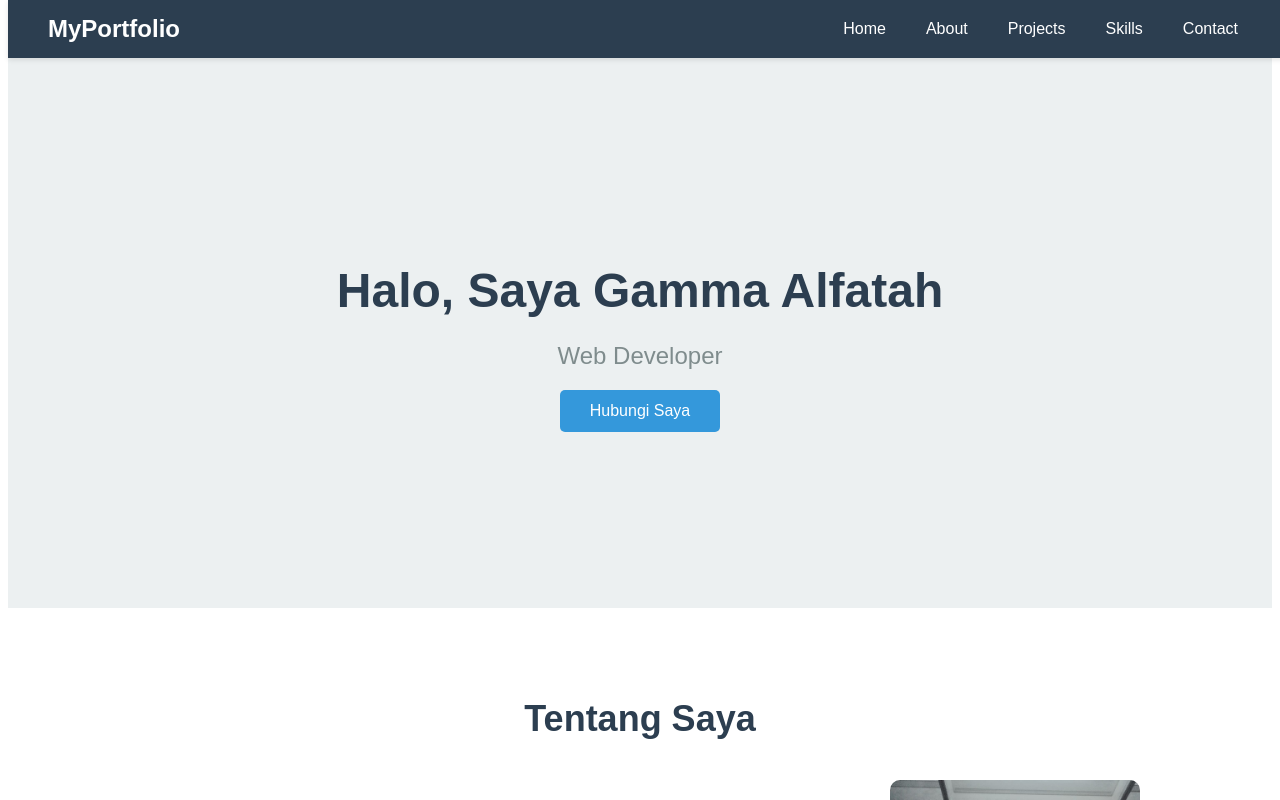
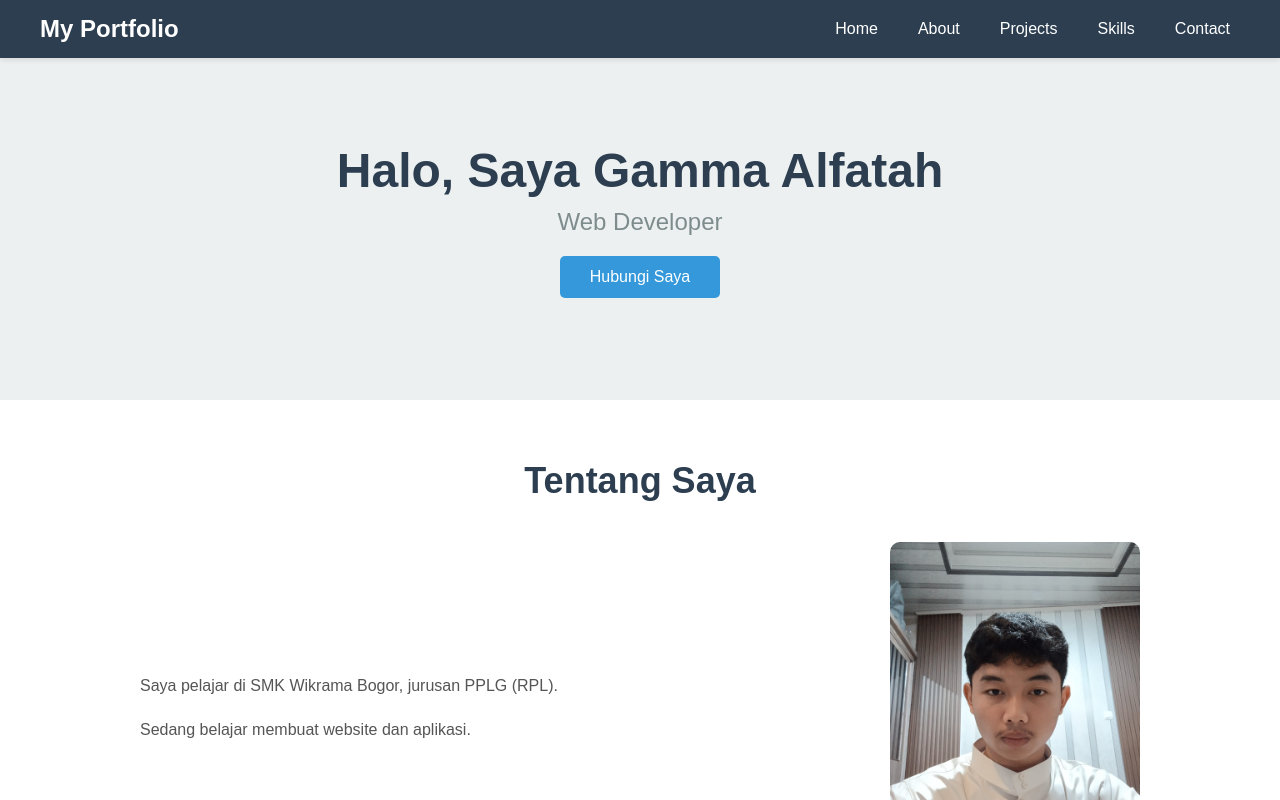
Before and after one commit to gammaal/Portofolio-new, a React (Vite) app: page / in a window 1280 px wide. Shown: the top 800 px of the page. Built offline with nearby package versions, Linux system fonts and the light colour scheme.

Commit message:
update: perbaiki header ke pinggir kiri kanan

```diff
--- a/index.html
+++ b/index.html
@@ -3,7 +3,18 @@
   <head>
     <meta charset="UTF-8" />
     <meta name="viewport" content="width=device-width, initial-scale=1.0" />
-    <title>Portfolio Saya</title>
+    <title>Portfolio Gamma Alfatah</title>
+    <style>
+      * {
+        margin: 0;
+        padding: 0;
+        box-sizing: border-box;
+      }
+      body {
+        margin: 0;
+        padding: 0;
+      }
+    </style>
   </head>
   <body>
     <div id="root"></div>
--- a/src/App.jsx
+++ b/src/App.jsx
@@ -9,7 +9,12 @@ import Footer from './components/Footer'
 
 function App() {
   return (
-    <div style={{ fontFamily: 'Arial, sans-serif' }}>
+    <div style={{
+      fontFamily: 'Arial, sans-serif',
+      margin: 0,
+      padding: 0,
+      width: '100%'
+    }}>
       <Header />
       <Hero />
       <About />
--- a/src/components/About.jsx
+++ b/src/components/About.jsx
@@ -30,7 +30,7 @@ function About() {
     image: {
       flex: 1,
       width: '100%',
-      maxWidth: '250px',  // Tambahkan ini untuk batasi ukuran
+      maxWidth: '250px',
       height: 'auto',
       borderRadius: '10px',
       objectFit: 'cover',
--- a/src/components/Header.jsx
+++ b/src/components/Header.jsx
@@ -4,29 +4,31 @@ function Header() {
   const styles = {
     header: {
       backgroundColor: '#2c3e50',
-      padding: '15px 0',
+      padding: '15px 20px',
       position: 'fixed',
       top: 0,
+      left: 0,
+      right: 0,
       width: '100%',
       zIndex: 1000,
       boxShadow: '0 2px 5px rgba(0,0,0,0.1)'
     },
     nav: {
-      maxWidth: '1200px',
-      margin: '0 auto',
       display: 'flex',
       justifyContent: 'space-between',
       alignItems: 'center',
-      padding: '0 20px'
+      width: '100%'
     },
     logo: {
       color: 'white',
       fontSize: '24px',
-      fontWeight: 'bold'
+      fontWeight: 'bold',
+      marginLeft: '20px'
     },
     navLinks: {
       display: 'flex',
-      gap: '20px'
+      gap: '20px',
+      marginRight: '20px'
     },
     link: {
       color: 'white',
@@ -46,7 +48,7 @@ function Header() {
   return (
     <header style={styles.header}>
       <nav style={styles.nav}>
-        <div style={styles.logo}>MyPortfolio</div>
+        <div style={styles.logo}>My Portfolio</div>
         <div style={styles.navLinks}>
           <a style={styles.link} onClick={() => scrollTo('home')}>Home</a>
           <a style={styles.link} onClick={() => scrollTo('about')}>About</a>
--- a/src/components/Hero.jsx
+++ b/src/components/Hero.jsx
@@ -9,11 +9,15 @@ function Hero() {
       minHeight: '400px',
       display: 'flex',
       alignItems: 'center',
-      justifyContent: 'center'
+      justifyContent: 'center',
+      width: '100%',
+      margin: 0
     },
     container: {
       maxWidth: '800px',
-      margin: '0 auto'
+      width: '100%',
+      margin: '0 auto',
+      padding: '0 20px'
     },
     title: {
       fontSize: '48px',
--- a/src/main.jsx
+++ b/src/main.jsx
@@ -1,6 +1,24 @@
 import React from 'react'
 import ReactDOM from 'react-dom/client'
 import App from './App.jsx'
+
+const globalStyles = `
+  * {
+    margin: 0;
+    padding: 0;
+    box-sizing: border-box;
+  }
+  body {
+    margin: 0;
+    padding: 0;
+    width: 100%;
+    overflow-x: hidden;
+  }
+`
+
+const styleSheet = document.createElement("style")
+styleSheet.innerText = globalStyles
+document.head.appendChild(styleSheet)
 
 ReactDOM.createRoot(document.getElementById('root')).render(
   <React.StrictMode>
```
